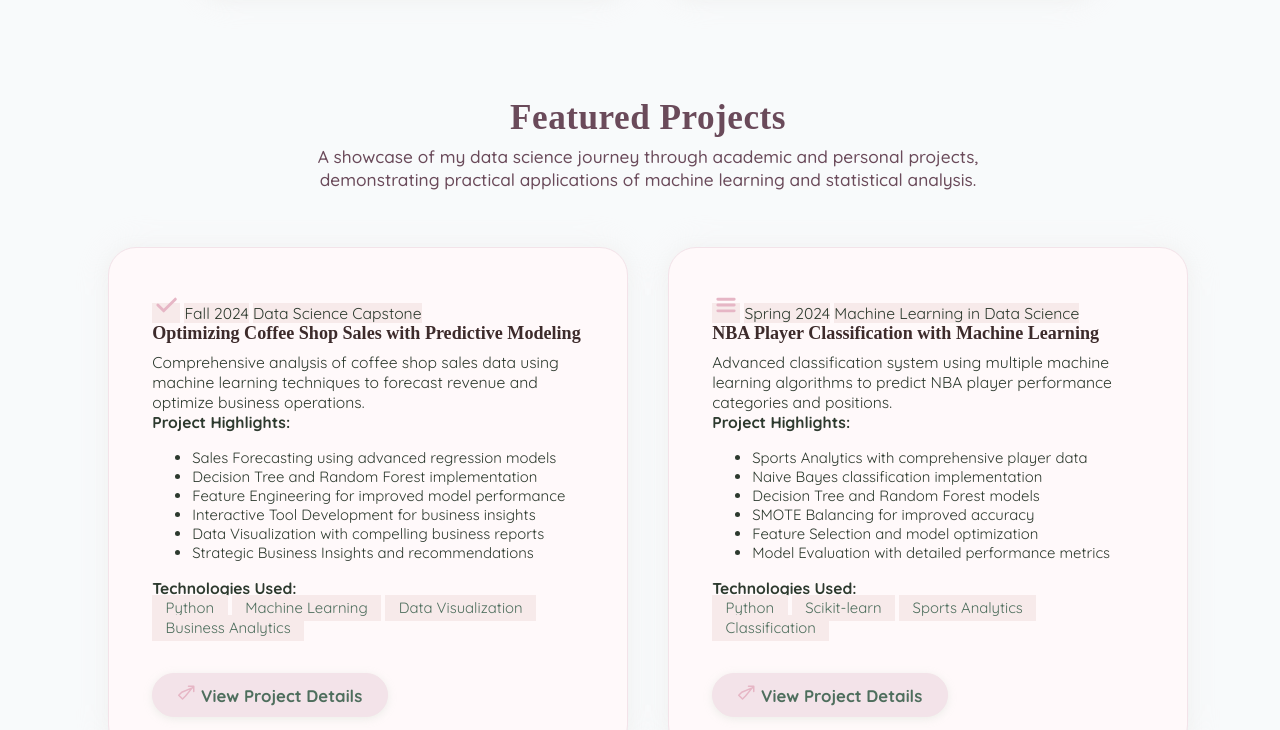
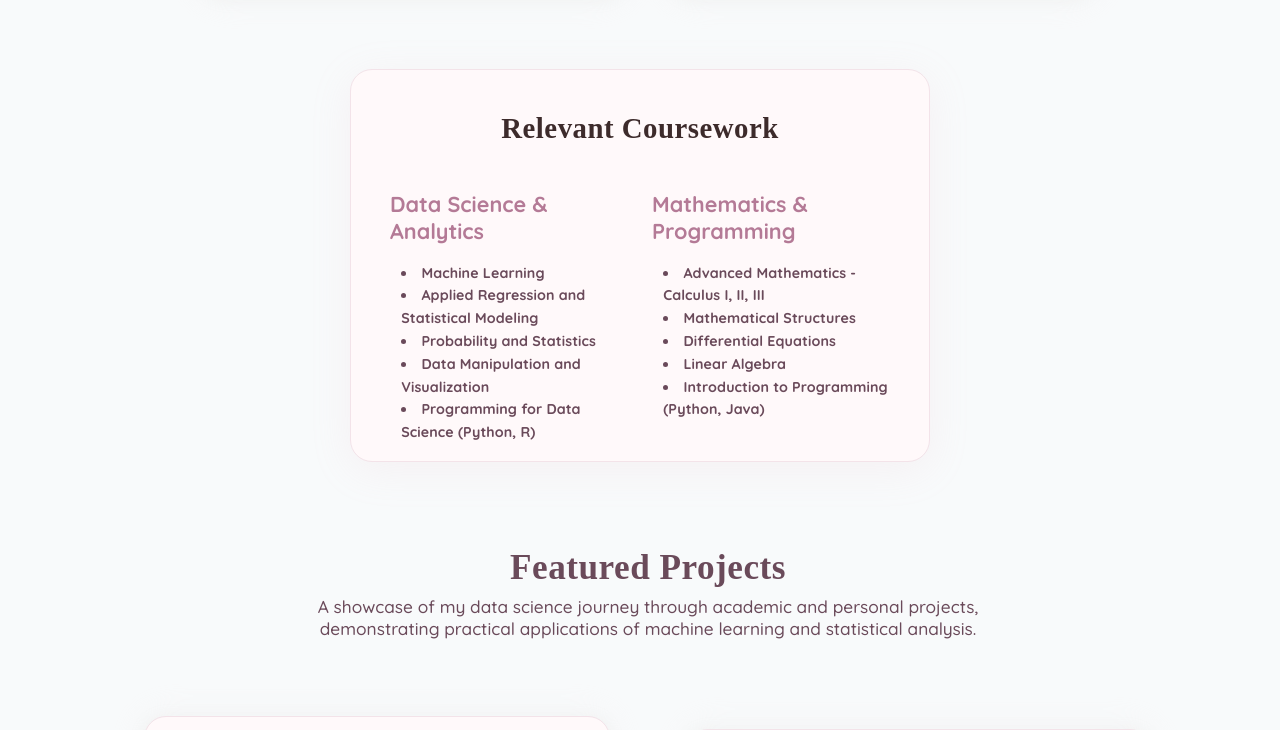
Before and after one commit to sammmorello/PracticeWebsite, a plain HTML site: page index.html in a window 1280 px wide. Shown: the part 1440-2170 px from the top of the page. Drawn offline with Linux system fonts and the light colour scheme.

Commit message:
small changes to ui

```diff
--- a/index.html
+++ b/index.html
@@ -38,7 +38,7 @@
         </div>
     </header>
     <main>
-        <div id="about-education-header" style="text-align:center;max-width:1000px;margin:0 auto 0.7rem auto;padding-top:5.5rem;scroll-margin-top:5.5rem;">
+        <div id="about-education-header" style="text-align:center;max-width:1000px;margin:0 auto 3.5rem auto;padding-top:5.5rem;scroll-margin-top:5.5rem;">
             <h2 style="font-family:'Playfair Display',serif;font-size:2.2rem;font-weight:800;letter-spacing:0.5px;color:#b47a96;text-align:center;margin-bottom:0.5rem;">About Me</h2>
             <p style="font-family:'Quicksand','Inter',Arial,sans-serif;font-size:1.08rem;color:#6a4a5a;font-weight:500;max-width:900px;margin:0 auto;text-align:center;line-height:1.3;">A dedicated data science graduate with a passion for uncovering insights and solving complex problems through analytical thinking and innovative approaches.</p>
         </div>
@@ -70,9 +70,37 @@
                 </div>
             </div>
         </section>
+        <section id="coursework" class="coursework-section">
+            <div class="coursework-card">
+                <h2 class="coursework-title" style="font-family:'Playfair Display',serif;font-size:1.8rem;font-weight:800;letter-spacing:0.5px;color:#3d2b2b;text-align:center;margin-bottom:1.5rem;">Relevant Coursework</h2>
+                <div class="coursework-flex">
+                    <div class="coursework-col">
+                        <h3 style="color:#b47a96;font-family:'Quicksand','Inter',Arial,sans-serif;font-size:1.35rem;font-weight:700;margin-bottom:1.1rem;">Data Science & Analytics</h3>
+                        <ul class="coursework-list">
+                            <li>Machine Learning</li>
+                            <li>Applied Regression and Statistical Modeling</li>
+                            <li>Probability and Statistics</li>
+                            <li>Data Manipulation and Visualization</li>
+                            <li>Programming for Data Science (Python, R)</li>
+                        </ul>
+                    </div>
+                    <div class="coursework-col">
+                        <h3 style="color:#b47a96;font-family:'Quicksand','Inter',Arial,sans-serif;font-size:1.35rem;font-weight:700;margin-bottom:1.1rem;">Mathematics & Programming</h3>
+                        <ul class="coursework-list">
+                            <li>Advanced Mathematics - Calculus I, II, III</li>
+                            <li>Mathematical Structures</li>
+                            <li>Differential Equations</li>
+                            <li>Linear Algebra</li>
+                            <li>Introduction to Programming (Python, Java)</li>
+                        </ul>
+                    </div>
+                </div>
+            </div>
+        </section>
         <section id="projects" class="projects-cards-section">
             <h2 class="projects-title" style="font-family:'Playfair Display',serif;font-size:2.2rem;font-weight:800;letter-spacing:0.5px;color:#b47a96;text-align:center;margin-bottom:0.5rem;">Featured Projects</h2>
             <p class="projects-desc" style="font-family:'Quicksand','Inter',Arial,sans-serif;font-size:1.08rem;color:#6a4a5a;font-weight:500;max-width:700px;margin:0 auto 3.5rem auto;text-align:center;line-height:1.3;">A showcase of my data science journey through academic and personal projects, demonstrating practical applications of machine learning and statistical analysis.</p>
+            <div style="height:1.2rem;"></div>
             <div class="projects-cards-flex projects-cards-grid" style="justify-content:center;align-items:center;margin:0 auto;max-width:1400px;">
                 <div class="project-card-bubble">
                     <div class="project-card-header">
@@ -191,11 +219,9 @@
                             <span>Time Series</span>
                         </div>
                     </div>
-                    <a class="project-card-details-btn" href="#" target="_blank"><svg width="18" height="18" viewBox="0 0 24 24" fill="none"><path d="M14 3h7v7m-1.5-5.5L10 16l-4 4-5-5 4-4L20.5 4.5z" stroke="#e6b6c5" stroke-width="2" stroke-linecap="round" stroke-linejoin="round"/></svg> View Project Details</a>
+                    <a class="project-card-details-btn" href="#" target="_blank"><svg width="18" height="18" viewBox="0 0 24 24" fill="none"><path d="M14 3h7v7m-1.5-5.5L10 16l-4 4-5-5 4-4L20.5 4.5z" stroke="#e6b6c5" stroke-width="2" stroke-linecap="round" stroke-linejoin="round"/></svg> View Project Details - coming soon</a>
                 </div>
             </div>
-        </section>
-        <section id="skills-education" class="page-section hue-bg skills-edu-section">
         </section>
     </main>
     <script src="script.js"></script>
--- a/style.css
+++ b/style.css
@@ -668,8 +668,8 @@
     }
     .education-card {
         max-width: 98vw;
-        min-width: 0;
-        width: 100%;
+        min-width: 98vw;
+        padding: 1.2rem 0.7rem 1.2rem 0.7rem;
     }
 }
 @media (max-width: 700px) {
@@ -942,104 +942,133 @@
 
 /* Restore project card bubble style to previous wider, flexible layout */
 .project-card-bubble {
-    background: #fff9fa;
-    border-radius: 28px;
-    box-shadow: 0 0 32px 8px #f7eaea33, 0 2px 16px #b6cdbd22;
+    background: var(--color-card);
+    border-radius: 22px;
+    box-shadow: 0 8px 40px 0 #e6b6c522;
     border: 1.5px solid #f3e3e9;
-    padding: 2.7rem 2.7rem 2.2rem 2.7rem;
-    margin: 0;
-    min-width: 520px;
-    max-width: 820px;
-    width: 100%;
-    height: auto;
+    padding: 1.5rem 1.7rem 1.3rem 1.7rem;
+    max-width: 410px;
+    min-width: 410px;
+    min-height: 520px;
+    margin: 0 1.1rem 2.2rem 1.1rem;
     display: flex;
     flex-direction: column;
     align-items: flex-start;
-    position: relative;
+    justify-content: flex-start;
+    transition: box-shadow 0.2s;
+    color: #6a4a5a;
+}
+.project-card-bubble .project-card-header {
+    display: flex;
+    align-items: center;
+    gap: 0.7rem;
+    margin-bottom: 0.7rem;
+}
+.project-card-bubble .project-card-icon {
+    background: #f7eaea;
+    border-radius: 7px;
+    width: 32px;
+    height: 32px;
+    display: flex;
+    align-items: center;
+    justify-content: center;
+}
+.project-card-bubble .project-card-date,
+.project-card-bubble .project-card-label {
+    font-size: 1.01rem;
+    color: #b47a96;
+    font-family: 'Quicksand', 'Inter', Arial, sans-serif;
+    font-weight: 600;
+}
+.project-card-bubble .project-card-title {
+    font-family: 'Playfair Display', serif;
+    font-size: 1.25rem;
+    font-weight: 800;
+    color: #2d1b23;
+    margin-bottom: 0.5rem;
+    margin-top: 0.1rem;
+}
+.project-card-bubble .project-card-desc {
+    font-family: 'Quicksand', 'Inter', Arial, sans-serif;
+    font-size: 1.01rem;
+    color: #6a4a5a;
+    margin-bottom: 0.7rem;
+    font-weight: 500;
+}
+.project-card-bubble .project-card-highlights {
+    margin-bottom: 0.7rem;
+}
+.project-card-bubble .project-card-highlights strong {
+    font-size: 1.01rem;
+    color: #2d1b23;
+    font-family: 'Quicksand', 'Inter', Arial, sans-serif;
+    font-weight: 700;
+}
+.project-card-bubble .project-card-highlights ul {
+    margin: 0.3rem 0 0.7rem 1.1rem;
+    padding: 0;
+    color: #6a4a5a;
+    font-size: 0.99rem;
+    font-family: 'Quicksand', 'Inter', Arial, sans-serif;
+    line-height: 1.7;
+}
+.project-card-bubble .project-card-tech {
+    margin-bottom: 0.7rem;
+}
+.project-card-bubble .project-card-tech strong {
+    font-size: 1.01rem;
+    color: #2d1b23;
+    font-family: 'Quicksand', 'Inter', Arial, sans-serif;
+    font-weight: 700;
+}
+.project-card-bubble .project-card-tags {
+    display: flex;
+    flex-wrap: wrap;
+    gap: 1.1rem 1.7rem;
+    margin-top: 0.3rem;
+    color: #6a4a5a;
+    font-size: 1.01rem;
+    font-family: 'Quicksand', 'Inter', Arial, sans-serif;
+    font-weight: 500;
+}
+.project-card-bubble .project-card-tags span {
+    color: #6a4a5a;
+    font-size: 1.01rem;
+    font-family: 'Quicksand', 'Inter', Arial, sans-serif;
+    font-weight: 500;
+}
+.project-card-bubble .project-card-link {
+    margin-top: 0.7rem;
+    font-family: 'Quicksand', 'Inter', Arial, sans-serif;
+    font-size: 1.08rem;
+    color: #b47a96;
+    font-weight: 700;
+    text-decoration: none;
+    display: flex;
+    align-items: center;
+    gap: 0.5rem;
+    border: 2px solid #d3a9bb;
+    border-radius: 18px;
+    background: #f9f6f8;
+    padding: 0.7rem 0;
+    width: 100%;
+    justify-content: center;
+    transition: border-color 0.2s, color 0.2s, background 0.2s;
     box-sizing: border-box;
-    font-size: 0.98rem;
-    transition: box-shadow 0.2s, transform 0.2s;
 }
-.project-card-title {
-    font-family: 'Playfair Display', serif;
-    font-size: 1.13rem;
-    font-weight: 700;
-    color: #3d2b2b;
-    margin-bottom: 0.5rem;
+.project-card-bubble .project-card-link:hover {
+    color: #fff;
+    background: #b47a96;
+    border-color: #b47a96;
 }
-.project-card-desc {
-    font-size: 0.98rem;
-}
-.project-card-highlights strong,
-.project-card-tech strong {
-    font-size: 0.98rem;
-}
-.project-card-highlights li {
-    font-size: 0.93rem;
-}
-.project-card-tags span {
-    font-size: 0.93rem;
-    padding: 0.22em 0.9em;
-}
-.project-card-details-btn {
-    display: inline-block;
-    background: var(--color-blush) !important;
-    color: var(--color-primary) !important;
-    border: 1.5px solid var(--color-primary) !important;
-    border-radius: 2em;
-    padding: 0.6em 1.5em;
-    font-size: 1.05rem;
-    font-weight: 700;
-    box-shadow: 0 2px 8px var(--color-shadow);
-    margin-top: 2.2rem;
-    margin-bottom: 0;
-    align-self: flex-start;
-    text-align: center;
-    text-decoration: none;
-    transition: background 0.2s, color 0.2s, box-shadow 0.2s, transform 0.2s;
-    cursor: pointer;
-}
-.project-card-details-btn:hover {
-    background: var(--color-primary) !important;
-    color: #fff9fa !important;
-    box-shadow: 0 4px 16px var(--color-shadow-dark);
-    transform: translateY(-2px) scale(1.04);
-}
-
-/* Make education and project bubble text fit well inside the bubbles */
-.education-card,
-.project-card-bubble,
-#about-education-header.about-education-header {
-    background: #fff9fa !important;
-    border: 1.5px solid #f3e3e9 !important;
-    box-shadow: 0 0 32px 8px #f7eaea33, 0 2px 16px #b6cdbd22 !important;
-}
-.education-card-title,
-.project-card-title,
-#about-education-header .about-title {
-    color: #3d2b2b !important;
-}
-.project-card-header span,
-.education-card-icon {
-    background: #f7eaea !important;
-}
-.project-card-tags span {
-    background: #f7eaea !important;
-    color: #4e6e5d !important;
-}
-.project-card-details-btn {
-    border: 1.5px solid #f3e3e9 !important;
-    color: #4e6e5d !important;
-}
-@media (max-width: 700px) {
-    .education-card,
+@media (max-width: 1100px) {
     .project-card-bubble {
-        padding: 1.1rem 0.6rem 1.1rem 0.6rem;
-        font-size: 0.98rem;
+        max-width: 98vw;
+        min-width: 98vw;
     }
-    .education-card-title,
-    .project-card-title {
-        font-size: 1.08rem;
+    .projects-cards-flex.projects-cards-grid {
+        flex-direction: column;
+        align-items: center;
     }
 }
 
@@ -1082,11 +1111,31 @@
 }
 .project-card-tags span {
     background: #f7eaea !important;
-    color: #4e6e5d !important;
+    color: #6b4b5b !important;
 }
 .project-card-details-btn {
-    border: 1.5px solid #f3e3e9 !important;
-    color: #4e6e5d !important;
+    display: flex;
+    align-items: center;
+    justify-content: center;
+    width: 100%;
+    padding: 0.9rem 0;
+    margin: 1.1rem 0 0 0;
+    border: 2px solid #d3a9bb !important;
+    border-radius: 18px;
+    background: #f9f6f8;
+    color: #b47a96 !important;
+    font-family: 'Quicksand', 'Inter', Arial, sans-serif;
+    font-size: 1.08rem;
+    font-weight: 700;
+    text-decoration: none;
+    gap: 0.5rem;
+    transition: border-color 0.2s, color 0.2s, background 0.2s;
+    box-sizing: border-box;
+}
+.project-card-details-btn:hover {
+    color: #fff !important;
+    background: #b47a96;
+    border-color: #b47a96;
 }
 .hero-title,
 #about-education-header h2,
@@ -1096,3 +1145,70 @@
 #about-education-header {
     margin-bottom: 2.7rem !important;
 }
+.coursework-section {
+    display: flex;
+    justify-content: center;
+    align-items: center;
+    margin: 3.5rem auto 0 auto;
+    padding: 0 1.2rem;
+    max-width: 1400px;
+}
+
+.coursework-card {
+    background: var(--color-card);
+    border-radius: 22px;
+    box-shadow: 0 8px 40px 0 #e6b6c522;
+    padding: 1.1rem 1.2rem 1.1rem 1.2rem;
+    max-width: 540px;
+    width: 100%;
+    margin: 0 auto 3.5rem auto;
+    display: flex;
+    flex-direction: column;
+    align-items: center;
+    border: 1.5px solid #f3e3e9;
+}
+
+.coursework-title {
+    font-size: 1.01rem;
+    margin-bottom: 0.6rem;
+    color: #6a4a5a;
+}
+
+.coursework-flex {
+    display: flex;
+    flex-direction: row;
+    justify-content: center;
+    align-items: flex-start;
+    gap: 1.5rem;
+    width: 100%;
+    max-width: 500px;
+}
+
+.coursework-col {
+    flex: 1 1 0;
+    min-width: 120px;
+}
+
+.coursework-list {
+    list-style: disc inside;
+    font-family: 'Quicksand', 'Inter', Arial, sans-serif;
+    font-size: 0.89rem;
+    color: #6a4a5a;
+    margin: 0;
+    padding-left: 0.7rem;
+    line-height: 1.6;
+    font-weight: 700;
+    letter-spacing: 0.1px;
+}
+
+@media (max-width: 700px) {
+    .coursework-flex {
+        flex-direction: column;
+        gap: 1.1rem;
+        align-items: stretch;
+        max-width: 100%;
+    }
+    .coursework-card {
+        max-width: 98vw;
+    }
+}
```
Also changed, not shown: about.html (added, +27 -0 lines), contact.html (added, +27 -0 lines), projects.html (added, +27 -0 lines), resume.html (added, +28 -0 lines).
